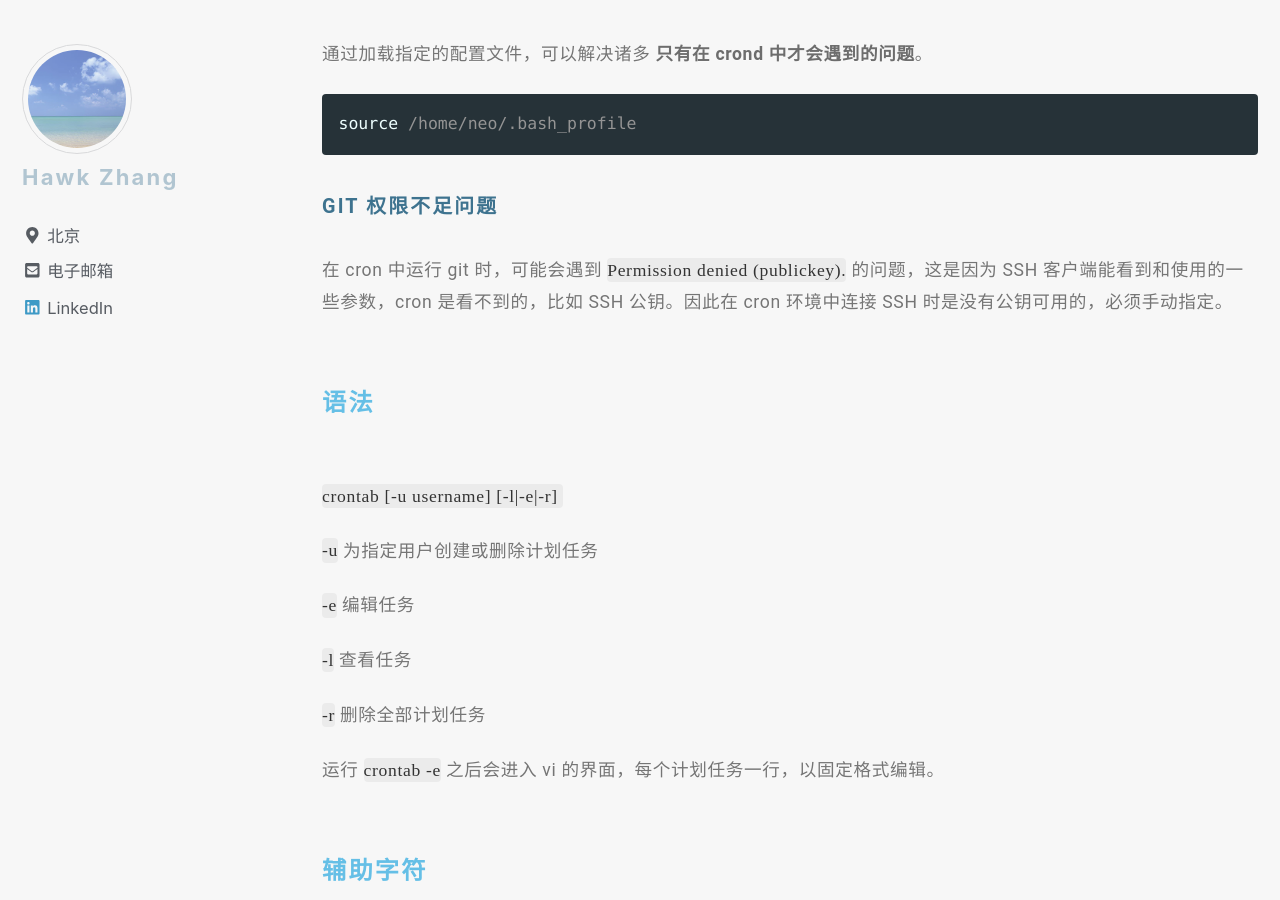
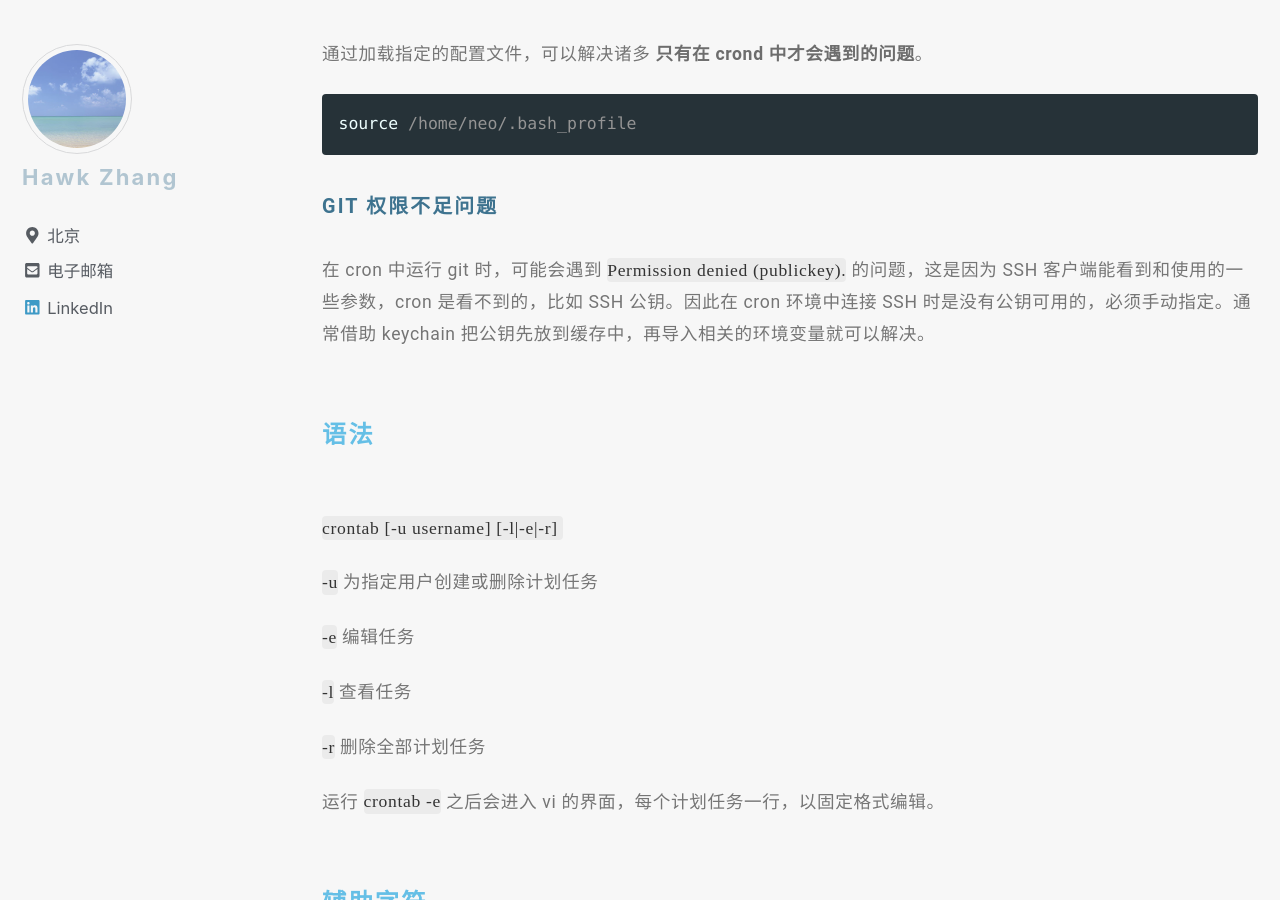
Before and after one commit to narru888/linotes_note, a Jekyll site: the page built from _posts/tools/2015-02-01-cron.md, in a window 1280 px wide and 900 px high, scrolled down 7231 px. Built offline with Jekyll 4.4.1, drawn with Linux system fonts in a browser that asks for light colours; nearby versions of some CDN libraries; a script that is not in the unit is left out; comment, search, counter and statistics services are not loaded.

Commit message:
update on 2018-08-06 09:50:01 CST

```diff
--- a/_posts/tools/2015-02-01-cron.md
+++ b/_posts/tools/2015-02-01-cron.md
@@ -287,7 +287,7 @@ source /home/neo/.bash_profile
 
 ##### GIT 权限不足问题
 
-在 cron 中运行 git 时，可能会遇到 `Permission denied (publickey).` 的问题，这是因为 SSH 客户端能看到和使用的一些参数，cron 是看不到的，比如 SSH 公钥。因此在 cron 环境中连接 SSH 时是没有公钥可用的，必须手动指定。
+在 cron 中运行 git 时，可能会遇到 `Permission denied (publickey).` 的问题，这是因为 SSH 客户端能看到和使用的一些参数，cron 是看不到的，比如 SSH 公钥。因此在 cron 环境中连接 SSH 时是没有公钥可用的，必须手动指定。通常借助 keychain 把公钥先放到缓存中，再导入相关的环境变量就可以解决。
 
 
 
```
Also changed, not shown: 1 other file.
